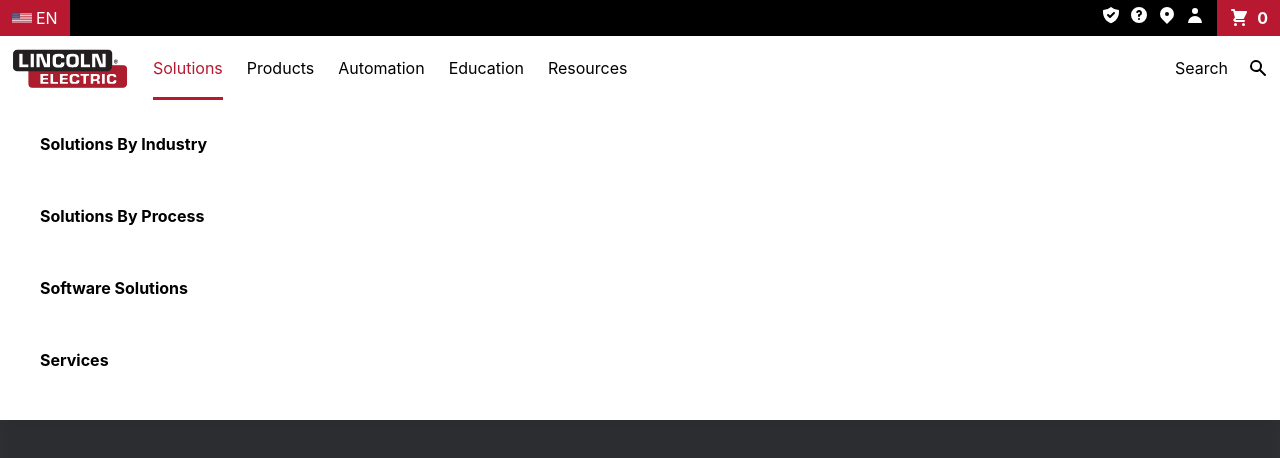
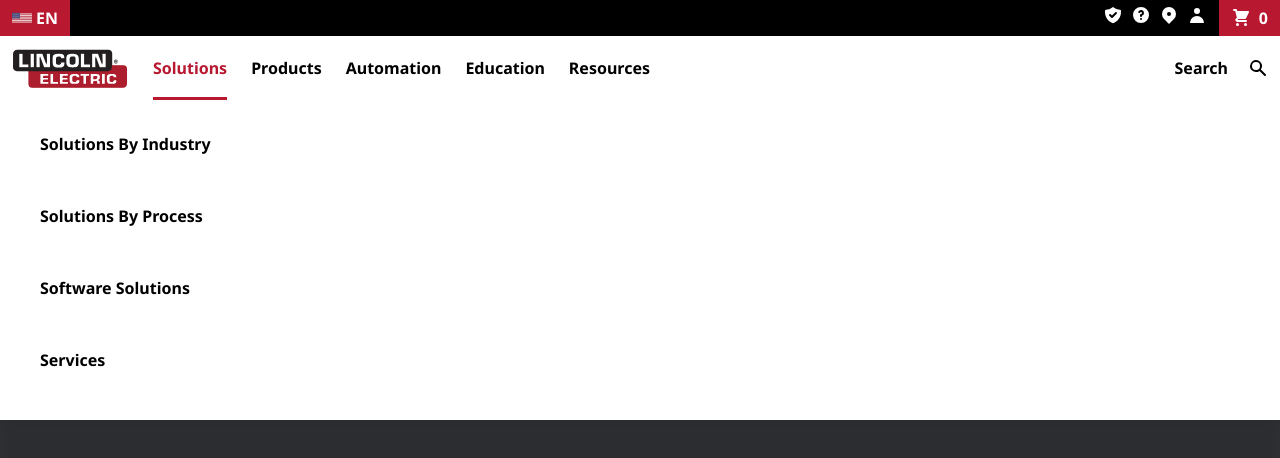
Before and after one commit to evan-chernicky/shift7-exercise, a React (Create React App) app: page / in a window 1280 px wide. Both pictures are taken after a click on the button "Solutions". Shown: the top 458 px of the page. Built offline with nearby package versions, Linux system fonts and the light colour scheme.

Commit message:
bug fixes and added font

```diff
--- a/public/index.html
+++ b/public/index.html
@@ -4,6 +4,10 @@
     <meta charset="utf-8" />
     <link rel="icon" href="%PUBLIC_URL%/favicon.ico" />
     <meta name="viewport" content="width=device-width, initial-scale=1" />
+    <link rel="preconnect" href="https://fonts.googleapis.com">
+    <link rel="preconnect" href="https://fonts.gstatic.com" crossorigin>
+    <link href="https://fonts.googleapis.com/css2?family=Noto+Sans:wght@700&display=swap" rel="stylesheet">
+
     <meta name="theme-color" content="#000000" />
     <meta
       name="description"
@@ -15,6 +19,7 @@
       user's mobile device or desktop. See https://developers.google.com/web/fundamentals/web-app-manifest/
     -->
     <link rel="manifest" href="%PUBLIC_URL%/manifest.json" />
+
     <!--
       Notice the use of %PUBLIC_URL% in the tags above.
       It will be replaced with the URL of the `public` folder during the build.
--- a/src/components/header/Header.js
+++ b/src/components/header/Header.js
@@ -30,7 +30,7 @@ function Header() {
   }
 
   return (
-    <header className="App-header fixed top-0 left-0 w-full h-screen drop-shadow-xl overflow-hidden">
+    <header className="App-header fixed top-0 left-0 w-full h-full drop-shadow-xl overflow-hidden font-noto-sans font-700">
       {width > 768 ? (
             <>
               <TopHeader />
--- a/src/components/header/desktop/SecondaryDesktopNav.js
+++ b/src/components/header/desktop/SecondaryDesktopNav.js
@@ -2,8 +2,8 @@ import React from 'react'
 
 function SecondaryDesktopNav({navChildren}) {
   return (
-    <div className=" h-full">
-        <nav className="bg-white slide-in-top pt-2 pb-6 px-10 z-10">
+    <div className=" h-full slide-in-top">
+        <nav className="bg-white pt-2 pb-6 px-10 z-10">
             <ul id="secondaryNav">
                 {navChildren.map(item => (
                     <li className="py-6 font-bold hover:text-red" >
@@ -12,7 +12,7 @@ function SecondaryDesktopNav({navChildren}) {
                 ))}
             </ul>
         </nav>
-        <div className="bg-black/70 h-full w-full absolute top-0 -z-10 duration-300"></div>
+        <div className="bg-black/70 h-screen w-full relative top-0 -z-10 duration-300"></div>
     </div>
   )
 }
--- a/src/components/header/mobile/PulloutNav.js
+++ b/src/components/header/mobile/PulloutNav.js
@@ -20,11 +20,14 @@ function PulloutNav({setMobileNav, mobileNav}) {
             </button>
         </div>
         <nav>
-            <ul>
+            <ul className="border-y">
                 {NavItems.map(item => (
                     <li key={item.name}>
-                        <button className="w-full p-3 border-y">
-                            <span>{item.name}</span>
+                        <button className="w-full p-3 border-y flex justify-between items-center hover:text-red focust-text-red duration-300">
+                            <span className="uppercase font-bold">{item.name}</span>
+                            <svg xmlns="http://www.w3.org/2000/svg" className="h-5 w-5" fill="none" viewBox="0 0 24 24" stroke="currentColor" strokeWidth={2}>
+                                <path strokeLinecap="round" strokeLinejoin="round" d="M9 5l7 7-7 7" />
+                            </svg>
                         </button>
                     </li>
                 ))}
--- a/src/main.css
+++ b/src/main.css
@@ -609,10 +609,6 @@ video {
   z-index: -10;
 }
 
-.z-0 {
-  z-index: 0;
-}
-
 .m-auto {
   margin: auto;
 }
@@ -630,32 +626,16 @@ video {
   margin-right: 0.5rem;
 }
 
-.mt-44 {
-  margin-top: 11rem;
-}
-
-.mt-12 {
-  margin-top: 3rem;
-}
-
-.mt-40 {
-  margin-top: 10rem;
-}
-
-.mt-36 {
-  margin-top: 9rem;
-}
-
-.mt-32 {
-  margin-top: 8rem;
-}
-
 .flex {
   display: flex;
 }
 
 .h-5 {
   height: 1.25rem;
+}
+
+.h-full {
+  height: 100%;
 }
 
 .h-16 {
@@ -668,10 +648,6 @@ video {
 
 .h-9 {
   height: 2.25rem;
-}
-
-.h-full {
-  height: 100%;
 }
 
 .h-12 {
@@ -731,6 +707,11 @@ video {
   border-bottom-width: 1px;
 }
 
+.bg-gray-400 {
+  --tw-bg-opacity: 1;
+  background-color: rgb(156 163 175 / var(--tw-bg-opacity));
+}
+
 .bg-white {
   --tw-bg-opacity: 1;
   background-color: rgb(255 255 255 / var(--tw-bg-opacity));
@@ -748,11 +729,6 @@ video {
 .bg-red {
   --tw-bg-opacity: 1;
   background-color: rgb(184 24 48 / var(--tw-bg-opacity));
-}
-
-.bg-gray-400 {
-  --tw-bg-opacity: 1;
-  background-color: rgb(156 163 175 / var(--tw-bg-opacity));
 }
 
 .fill-white {
@@ -783,6 +759,10 @@ video {
   padding-bottom: 0.5rem;
 }
 
+.pt-32 {
+  padding-top: 8rem;
+}
+
 .pt-2 {
   padding-top: 0.5rem;
 }
@@ -803,10 +783,6 @@ video {
   padding-left: 0.5rem;
 }
 
-.pt-32 {
-  padding-top: 8rem;
-}
-
 .text-center {
   text-align: center;
 }
@@ -815,9 +791,12 @@ video {
   text-align: right;
 }
 
-.text-xl {
-  font-size: 1.25rem;
-  line-height: 1.75rem;
+.font-sans {
+  font-family: ui-sans-serif, system-ui, -apple-system, BlinkMacSystemFont, "Segoe UI", Roboto, "Helvetica Neue", Arial, "Noto Sans", sans-serif, "Apple Color Emoji", "Segoe UI Emoji", "Segoe UI Symbol", "Noto Color Emoji";
+}
+
+.font-noto-sans {
+  font-family: 'Noto Sans', sans-serif, ui-sans-serif, system-ui, -apple-system, BlinkMacSystemFont, "Segoe UI", Roboto, "Helvetica Neue", Arial, "Noto Sans", sans-serif, "Apple Color Emoji", "Segoe UI Emoji", "Segoe UI Symbol", "Noto Color Emoji";
 }
 
 .text-4xl {
@@ -827,6 +806,10 @@ video {
 
 .font-bold {
   font-weight: 700;
+}
+
+.uppercase {
+  text-transform: uppercase;
 }
 
 .text-white {
--- a/tailwind.config.js
+++ b/tailwind.config.js
@@ -1,4 +1,7 @@
 /** @type {import('tailwindcss').Config} */
+
+const defaultTheme = require('tailwindcss/defaultTheme')
+
 module.exports = {
   content: ["./src/**/*.{html,js}"],
   theme: {
@@ -12,6 +15,9 @@ module.exports = {
       colors: {
         red: '#B81830',
       },
+      fontFamily: {
+        'noto-sans': ["'Noto Sans', sans-serif", ...defaultTheme.fontFamily.sans],
+      },
     },
   },
   plugins: [],
```
Also changed, not shown: public/logo192.png (deleted), public/logo512.png (deleted).
